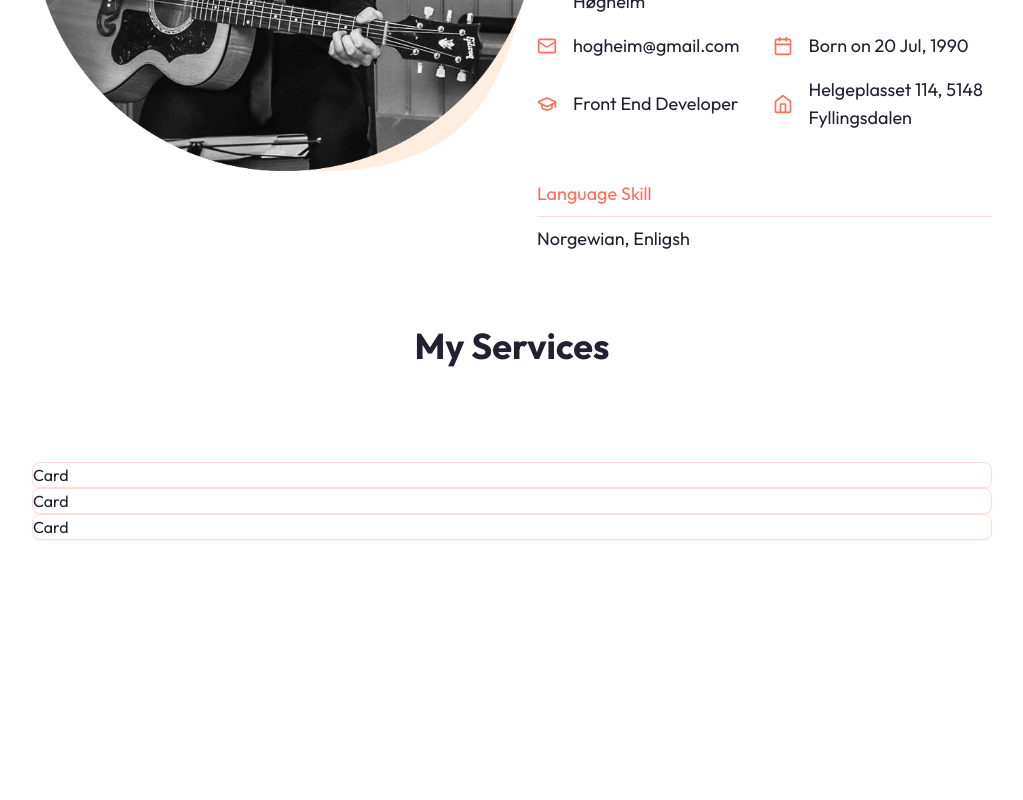
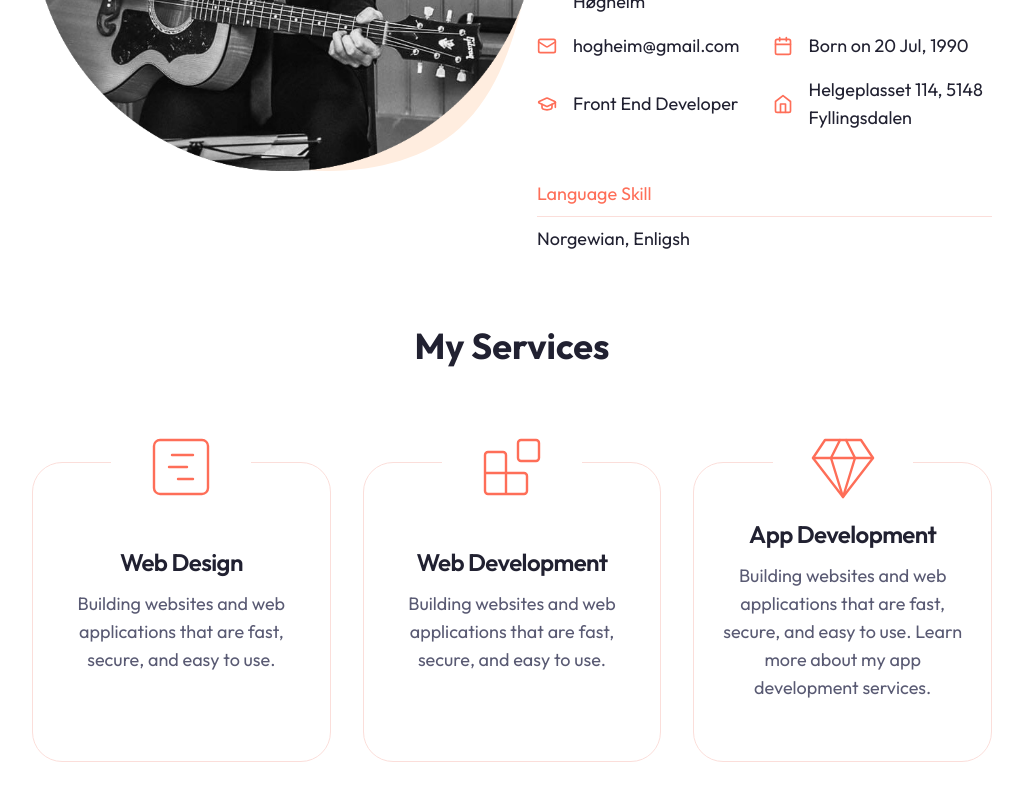
Before and after one commit to torhodhog/portfolio-, a Next.js app: page / in a window 1280 px wide. Shown: the part 1404-2204 px from the top of the page, without its empty margins (128-1151 px from the left). Built offline with nearby package versions, Linux system fonts and the light colour scheme.

Commit message:
services done

```diff
--- a/components/Services.jsx
+++ b/components/Services.jsx
@@ -1,38 +1,58 @@
-import { GanttChartSquare, Blocks, Gem} from "lucide-react";
-import {Card, CardContent, CardHeader, CardTitle} from "./ui/card";
+import { GanttChartSquare, Blocks, Gem } from "lucide-react";
+import { Card, CardContent, CardDescription, CardHeader, CardTitle } from "./ui/card";
 
 const servicesData = [
   {
-      icon: <GanttChartSquare size={72} strokeWidth={0.8}/>,
-      title:'Web Design',
-      description: 'Building websites and web applications that are fast, secure, and easy to use.',
+    icon: <GanttChartSquare size={72} strokeWidth={0.8} />,
+    title: "Web Design",
+    description:
+      "Building websites and web applications that are fast, secure, and easy to use.",
   },
   {
-      icon: <Blocks size={72} strokeWidth={0.8}/>,
-      title:'Web Development',
-      description: 'Building websites and web applications that are fast, secure, and easy to use.',
+    icon: <Blocks size={72} strokeWidth={0.8} />,
+    title: "Web Development",
+    description:
+      "Building websites and web applications that are fast, secure, and easy to use.",
   },
   {
-      icon: <Gem size={72} strokeWidth={0.8}/>,
-      title:'App Development',
-      description: 'Building websites and web applications that are fast, secure, and easy to use. Learn more about my app development services.',
+    icon: <Gem size={72} strokeWidth={0.8} />,
+    title: "App Development",
+    description:
+      "Building websites and web applications that are fast, secure, and easy to use. Learn more about my app development services.",
   },
-]
+];
 
 const Services = () => {
   return (
     <section>
       <div className="container mx-auto">
-         <h2 className="section-title mb-12 xl:mb-24 text-center mx-auto">My Services</h2>
+        <h2 className="section-title mb-12 xl:mb-24 text-center mx-auto justify-center items-center relative">
+          My Services
+        </h2>
         {/* GRID ITEMS */}
-         <div>
+        <div className=" grid xl:grid-cols-3 justify-center gap-y-12 cl:gap-y-24 xl:gap-x-8">
           {servicesData.map((item, index) => {
-               return <Card key={index}>Card</Card>
+            return (
+              <Card
+                className="w-full max-w-[424px] h-[300px] flex flex-col pt-16 pb-10 justify-center items-center relative"
+                key={index}
+              >
+                <CardHeader className="text-primary absolute -top-[60px]">
+                  <div className="w-[140px] h-[80px] bg-white dark:bg-background flex justify-center items-center">
+                    {item.icon}
+                  </div>
+                </CardHeader>
+                <CardContent className='text-center'>
+                  <CardTitle className='mb-4'>{item.title}</CardTitle>
+                  <CardDescription className='text-lg'>{item.description}</CardDescription>
+                </CardContent>
+              </Card>
+            );
           })}
         </div>
       </div>
     </section>
-  )
-}
+  );
+};
 
-export default Services
+export default Services;
--- a/components/ui/card.jsx
+++ b/components/ui/card.jsx
@@ -5,7 +5,7 @@
 const Card = React.forwardRef(({ className, ...props }, ref) => (
   <div
     ref={ref}
-    className={cn("rounded-lg border bg-card text-card-foreground shadow-sm", className)}
+    className={cn("rounded-[30px] border bg-background text-card-foreground", className)}
     {...props} />
 ))
 Card.displayName = "Card"
```
Lines whose indentation alone changed are shown as unchanged.
